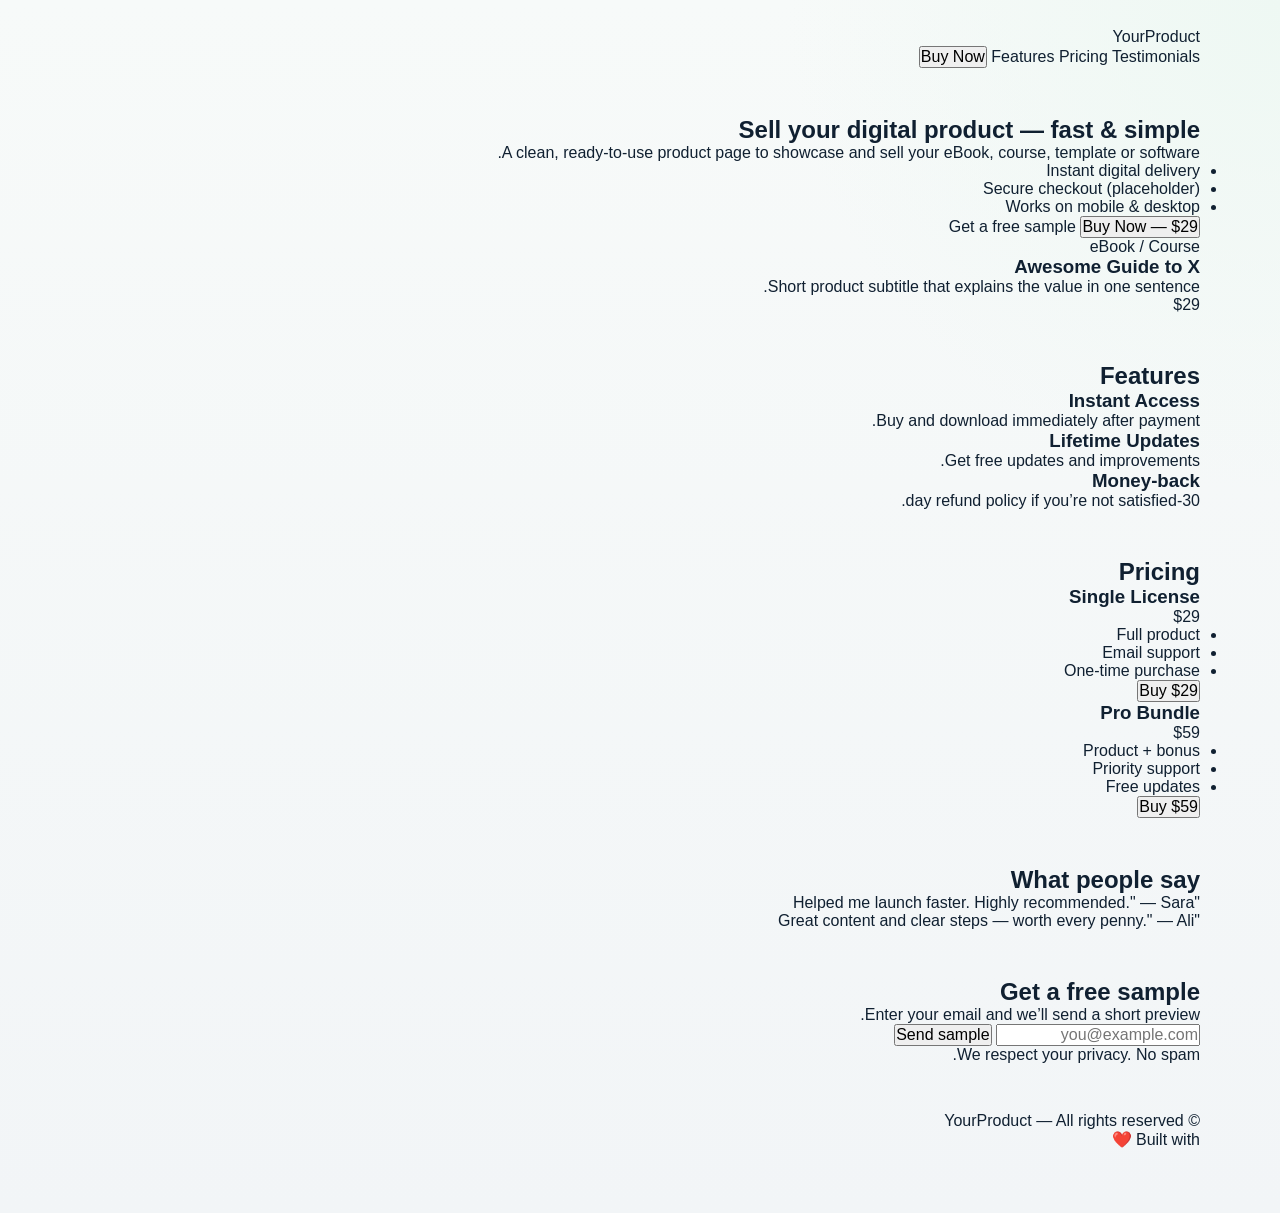
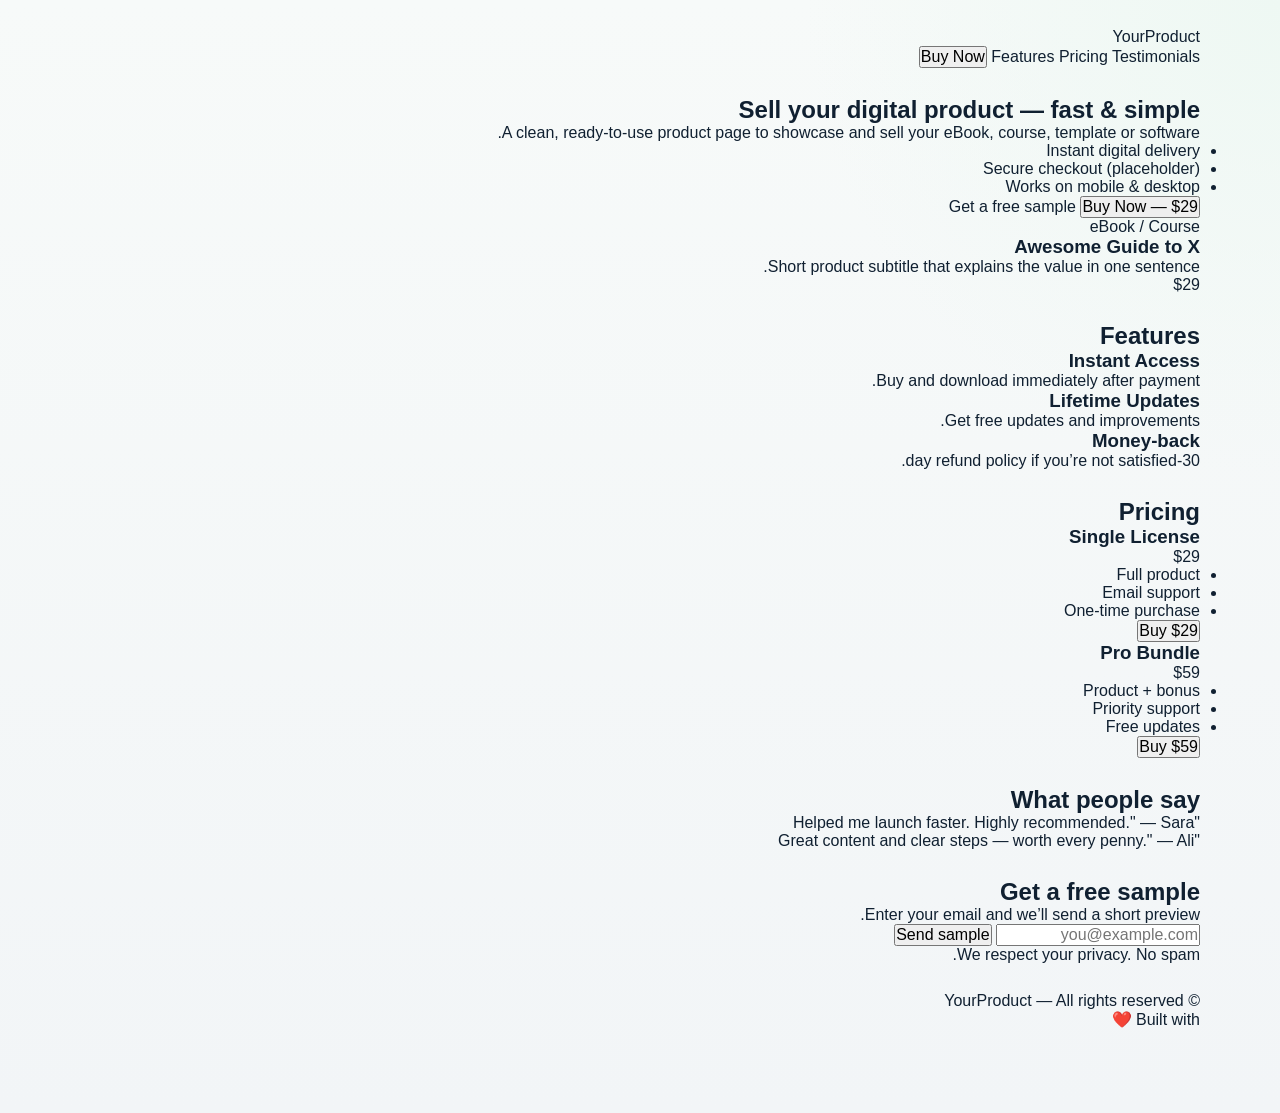

Fix home layout/footer, remove Quran auto-scroll, harden adhan scheduling

--- a/styles.css
+++ b/styles.css
@@ -63,7 +63,7 @@ body {
     linear-gradient(180deg, #f7faf9 0%, #f2f5f7 100%);
   color: var(--text);
   min-height: 100vh;
-  padding-bottom: 74px;
+  padding-bottom: 60px;
 }
 
 img {
@@ -315,8 +315,7 @@ select {
 
 
 .bottom-meta-nav {
-  position: sticky;
-  bottom: 0;
+  position: static;
   z-index: 120;
   backdrop-filter: blur(12px);
   background: rgba(255, 255, 255, 0.9);
@@ -326,6 +325,8 @@ select {
   justify-content: center;
   gap: 14px;
   flex-wrap: wrap;
+  margin: 8px 16px 72px;
+  border-radius: 16px;
 }
 
 .bottom-meta-nav a {
@@ -511,7 +512,7 @@ select {
 .container,
 .page-wrap {
   width: min(1120px, calc(100% - 32px));
-  margin: 28px auto 48px;
+  margin: 28px auto 24px;
 }
 
 .hero-panel,
@@ -702,6 +703,53 @@ select {
   display: grid;
   grid-template-columns: repeat(3, minmax(0, 1fr));
   gap: 18px;
+}
+
+.home-footer-card {
+  margin-top: 18px;
+  padding: 18px;
+  border-radius: 22px;
+  border: 1px solid var(--border);
+  background: rgba(255, 255, 255, 0.94);
+  box-shadow: var(--shadow-sm);
+}
+
+.home-footer-vision {
+  color: #1e293b;
+  font-size: 15px;
+  line-height: 1.9;
+  font-weight: 700;
+  margin-bottom: 12px;
+}
+
+.home-footer-links {
+  display: flex;
+  flex-wrap: wrap;
+  gap: 10px;
+}
+
+.home-footer-links a {
+  padding: 8px 12px;
+  border-radius: 999px;
+  border: 1px solid rgba(31, 111, 80, 0.18);
+  color: var(--primary-dark);
+  background: rgba(234, 245, 240, 0.55);
+  font-size: 13px;
+  font-weight: 700;
+}
+
+.admob-banner-fixed-slot {
+  position: fixed;
+  inset-inline: 0;
+  bottom: 0;
+  height: 60px;
+  display: grid;
+  place-items: center;
+  background: rgba(255, 255, 255, 0.96);
+  border-top: 1px solid rgba(230, 236, 232, 0.95);
+  color: #64748b;
+  font-size: 12px;
+  z-index: 150;
 }
 
 .app-card {
@@ -1821,11 +1869,11 @@ body.android-banner-active {
 
 body {
   background-color: var(--bg);
-  padding-bottom: 16px;
+  padding-bottom: 60px;
 }
 
 body.has-audio-player {
-  padding-bottom: calc(var(--audio-player-height) + 16px);
+  padding-bottom: calc(var(--audio-player-height) + 60px);
 }
 
 [data-theme="dark"] body {
